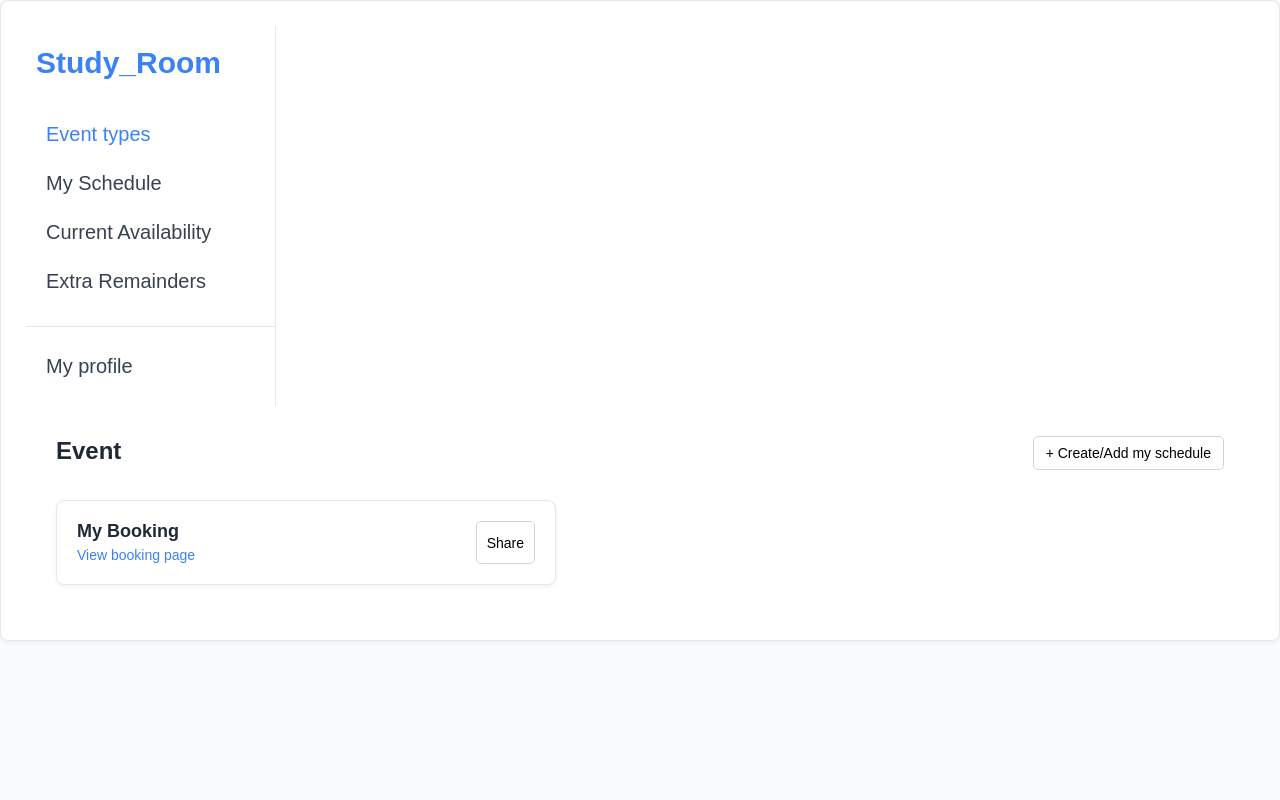
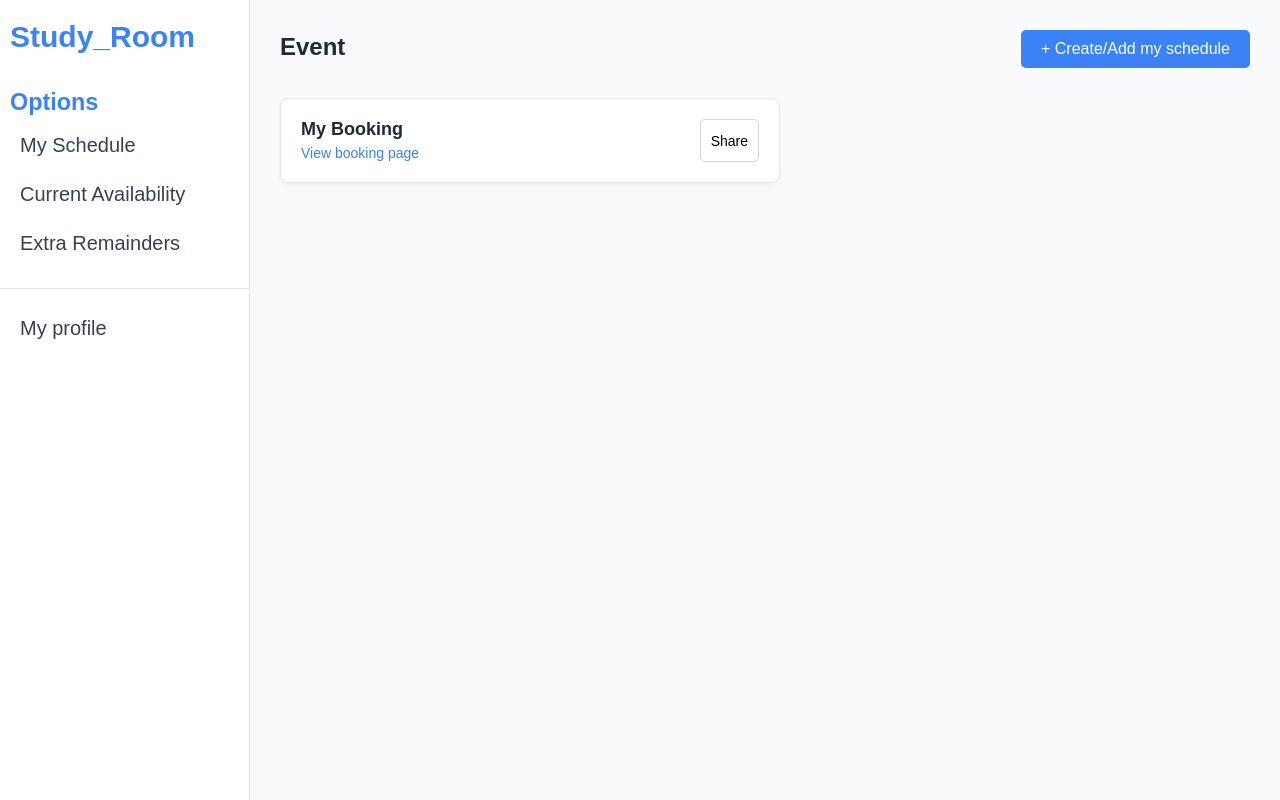
Before and after one commit to nphylxs/hackathon, a Python web app: template flask/templates/index.html in a window 1280 px wide. Run offline with Jinja, Linux system fonts and the light colour scheme; the template is opened without the code that fills it, so the values that code supplies are empty.

Commit message:
Update index.html

```diff
--- a/flask/templates/index.html
+++ b/flask/templates/index.html
@@ -5,18 +5,18 @@
   <meta name="viewport" content="width=device-width, initial-scale=1.0"/>
   <link rel="stylesheet" href="https://cdnjs.cloudflare.com/ajax/libs/font-awesome/6.4.0/css/all.min.css" />
 
-  <title>Calendly Clone</title>
-  <link rel="stylesheet" href="{{ url_for('static', filename='css/major.css') }}" />
+  <title>Study_Room</title>
+  <link rel="stylesheet" href="major.css" />
   <script src="script.js"></script>
 </head>
 <body>
-  <div class="container">
+  <div class="container_index">
     <!-- Sidebar -->
     <aside class="sidebar">
       <div class="logo"> <a href="index.html">Study_Room</a></div>
       <nav class="menu">
-        <a class="active" href="#">Event types</a>
-        <a href="{{ url_for('schedule') }}">My Schedule</a>
+        <h3 class="active">Options</h3>
+        <a href="schedule.html">My Schedule</a>
         <a href="#">Current Availability</a>
         <a href="#">Extra Remainders</a>
       </nav>
@@ -31,7 +31,7 @@
         <div>
           <h1>Event</h1>
         </div>
-        <button class="new-event">+ Create/Add my schedule</button>
+        <button class="schedule.html">+ Create/Add my schedule</button>
       </div>
 
       <div class="event-card">
```
